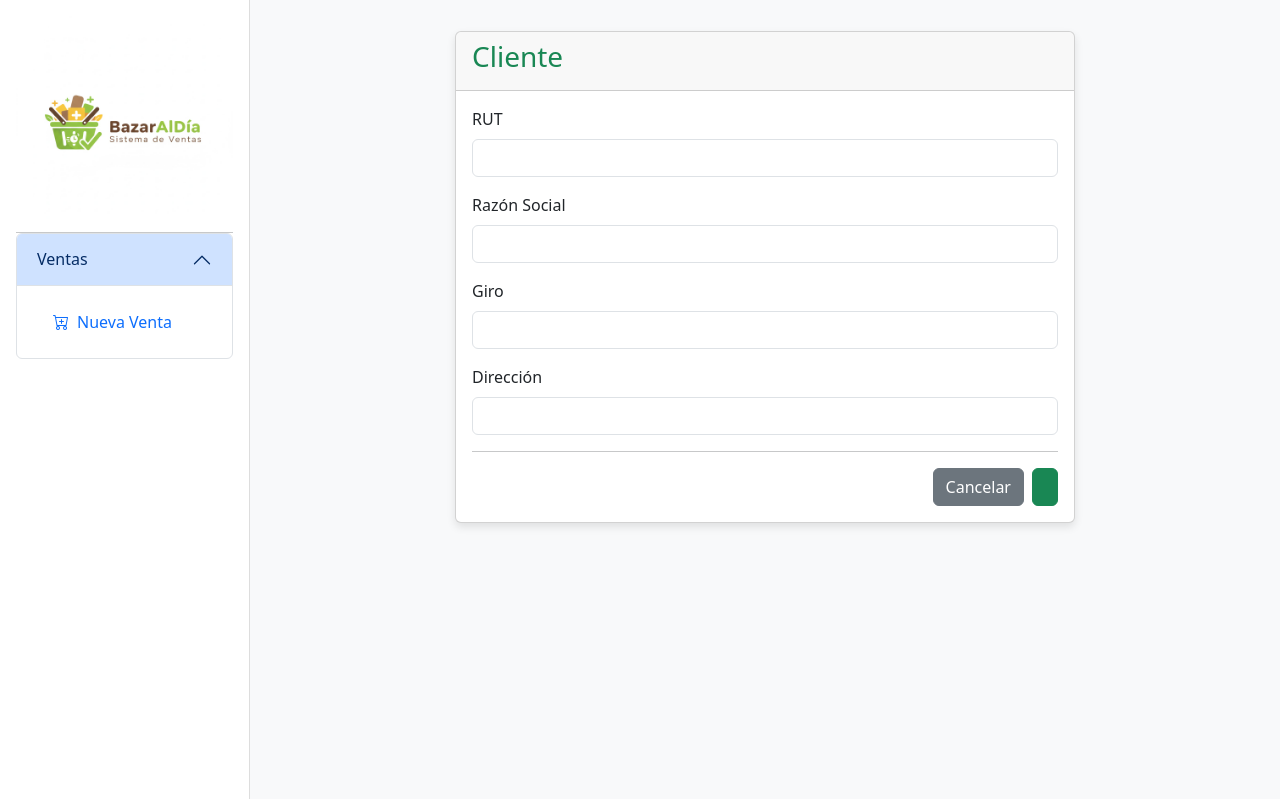
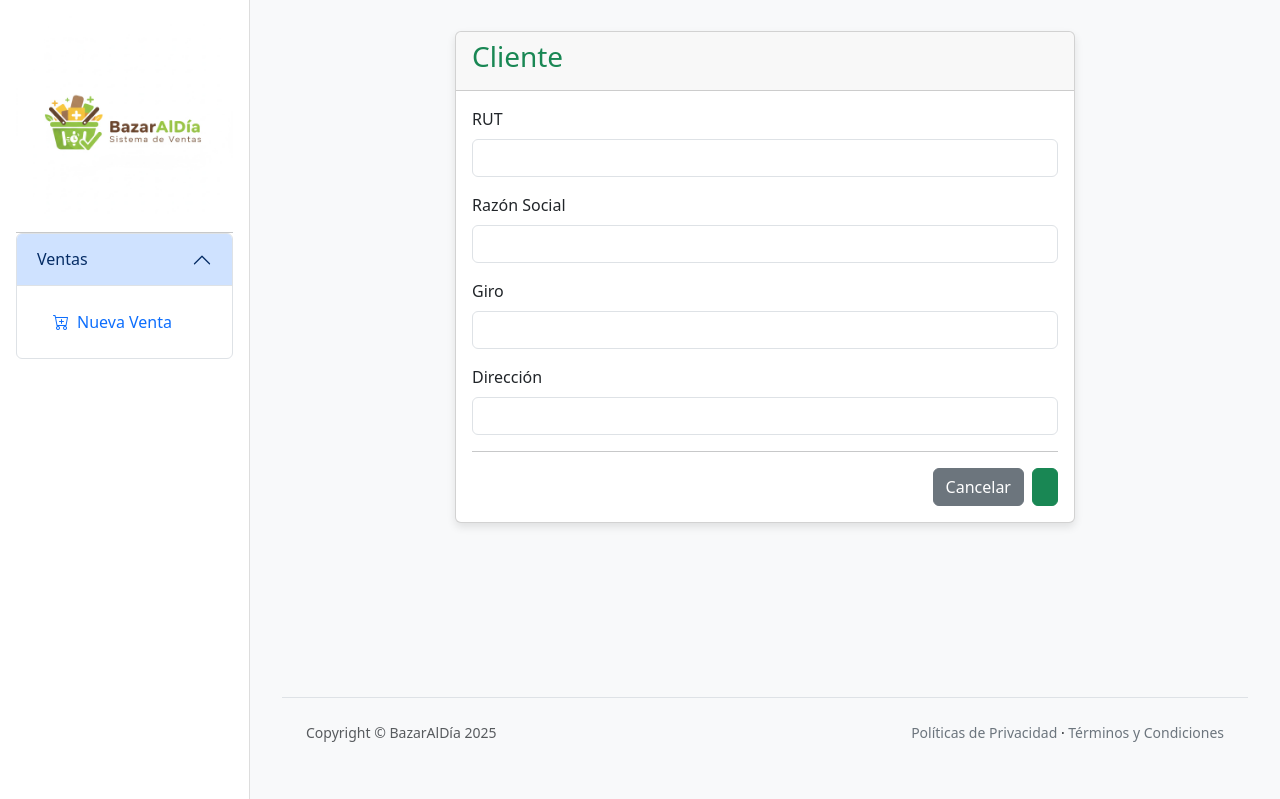
Before and after one commit to ceal2013/PROYECTO_INTEGRACION, a Django app: template templates/administracion/form_cliente.html in a window 1280 px wide. Shown: the part 57-856 px from the top of the page. Run offline with Django 5.2, Linux system fonts and the light colour scheme; the template is opened without the code that fills it: values that come from a table or form of the project are taken from there, others are empty.

Commit message:
Agrega un pie de página con información de copyright y enlaces a políticas de privacidad y términos y condiciones.

```diff
--- a/templates/base_layout.html
+++ b/templates/base_layout.html
@@ -16,7 +16,7 @@
         .navbar-brand, .nav-link, .navbar-text { color: #fff !important; }
         .layout { display: flex; min-height: 100vh; }
         .sidebar { width: 250px; background-color: #ffffff; border-right: 1px solid #ddd; padding: 1rem; }
-        .main-container { flex-grow: 1; padding: 2rem; background-color: #f8f9fa; }
+        .main-container { display: flex; flex-direction: column; flex-grow: 1; padding: 2rem; background-color: #f8f9fa; }
         .card { box-shadow: 0 4px 8px rgba(0,0,0,0.1); }
         .card-title { color: #198754; }
     </style>
@@ -128,6 +128,19 @@
         {% endif %}
         {% block content %}
         {% endblock %}
+
+            <footer class="py-4 bg-light mt-auto border-top">
+                <div class="container-fluid px-4">
+                    <div class="d-flex align-items-center justify-content-between small">
+                        <div class="text-muted">Copyright &copy; BazarAlDía 2025</div>
+                        <div>
+                            <a href="#" class="text-decoration-none link-secondary">Políticas de Privacidad</a>
+                            &middot;
+                            <a href="#" class="text-decoration-none link-secondary">Términos y Condiciones</a>
+                        </div>
+                    </div>
+                </div>
+            </footer>
     </div>
 </div>
 </body>
```
